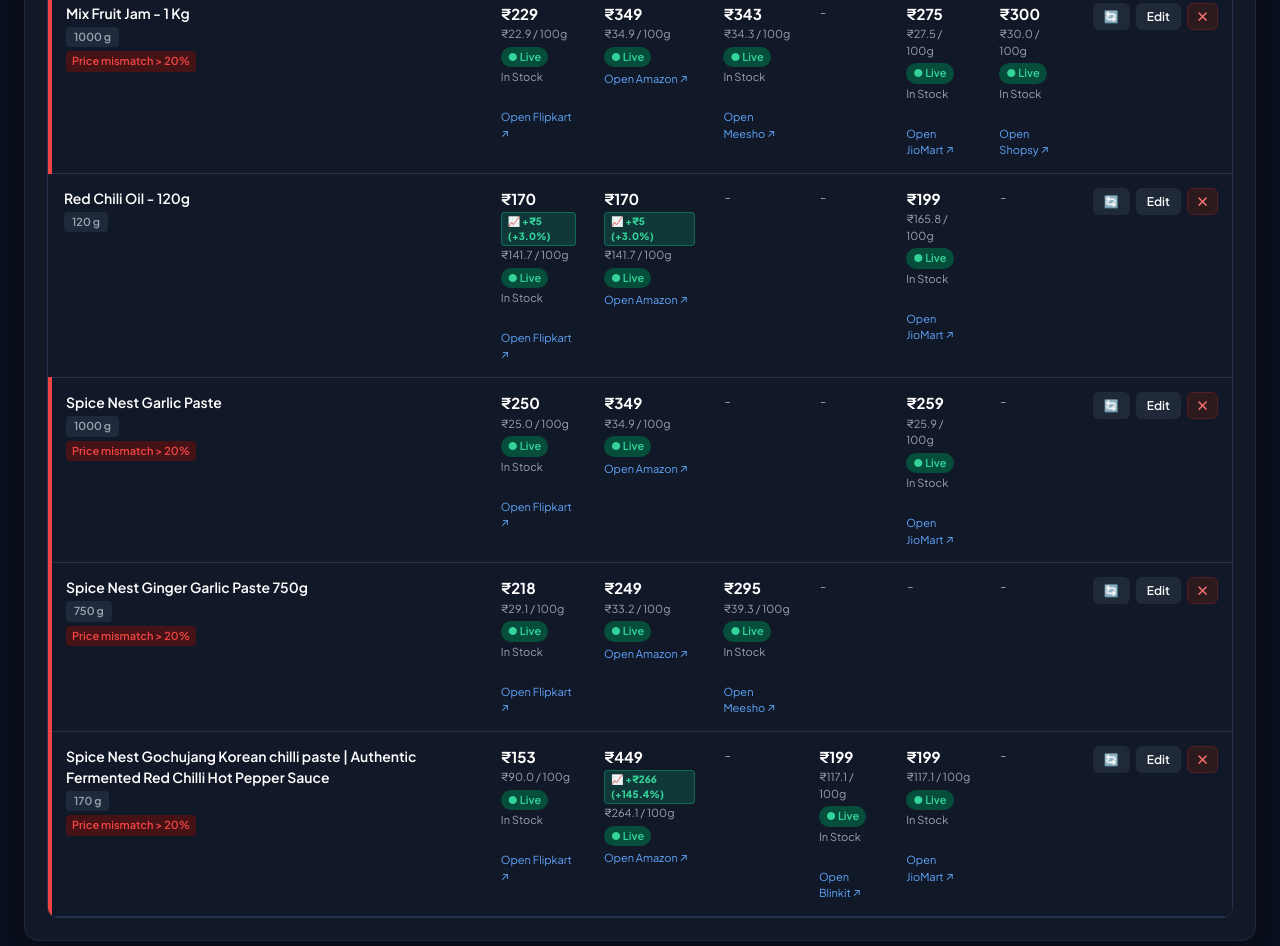
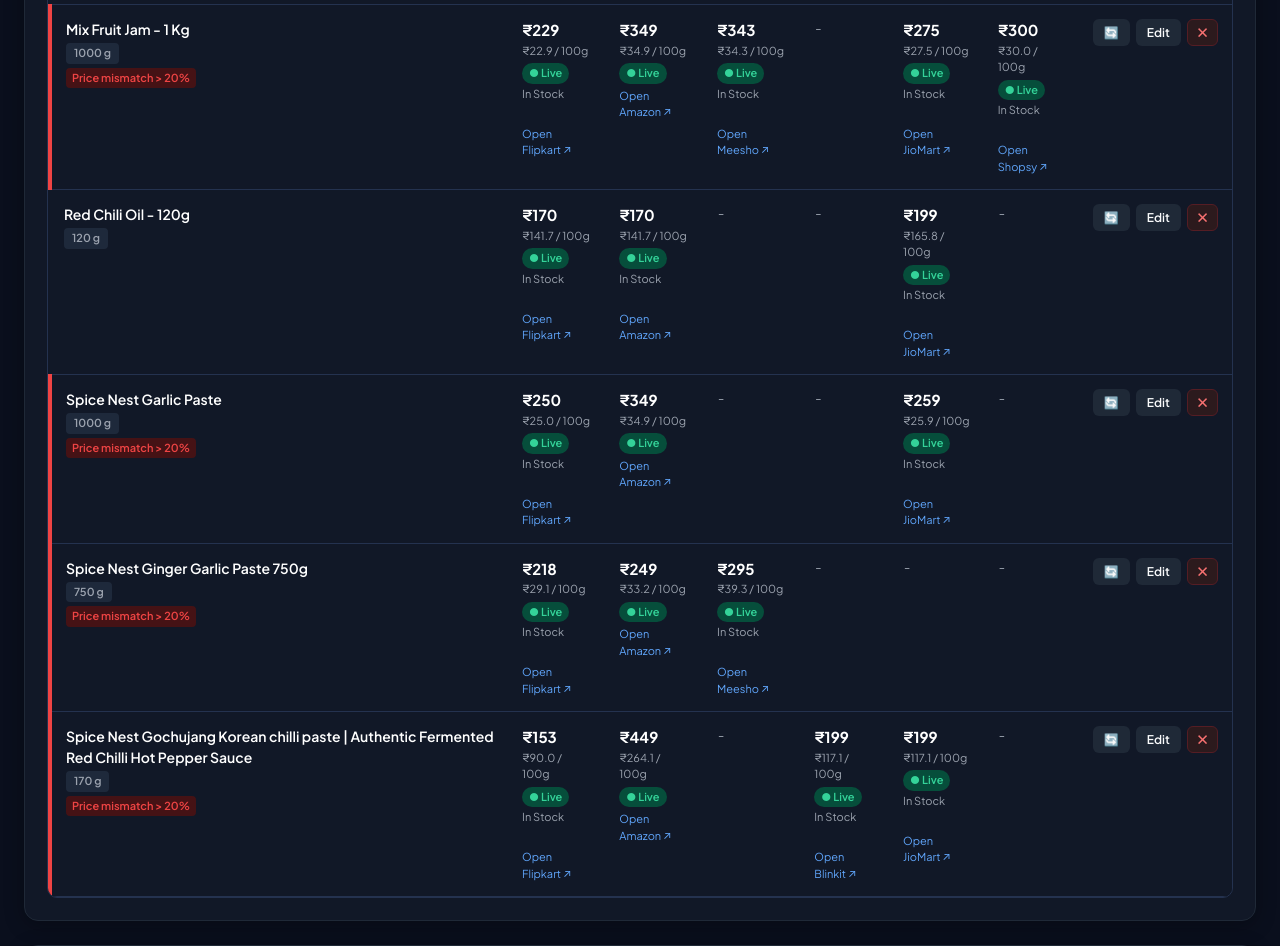
Before and after one commit to parth-limitless/Parth-E-com, a plain HTML site: page docs/index.html in a window 1280 px wide. Shown: the part 1826-2772 px from the top of the page. Drawn offline with nearby package versions, Linux system fonts and the light colour scheme.

Commit message:
Auto-sync: Daily Price Hub Snapshot [2026-11-17 10:04] [skip ci]

```diff
--- a/docs/index.html
+++ b/docs/index.html
@@ -931,7 +931,7 @@
                 <form method="post" action="/sku/check/3" style="display:inline" title="Is SKU ka price abhi refresh karo">
                   <button class="sm">🔄</button>
                 </form>
-                <button type="button" class="sm" onclick='editSku({"grams": 120.0, "id": 3, "latest": {"Amazon": {"cmp": 149.2, "id": 447, "live": 1, "note": "", "p100": 149.2, "platform": "Amazon", "price": 179.0, "sku_id": 3, "ts": "2026-11-17 09:43:46"}, "Flipkart": {"cmp": 135.8, "id": 446, "live": 1, "note": "In Stock", "p100": 135.8, "platform": "Flipkart", "price": 163.0, "sku_id": 3, "ts": "2026-11-17 09:43:30"}, "JioMart": {"cmp": 165.8, "id": 448, "live": 1, "note": "In Stock", "p100": 165.8, "platform": "JioMart", "price": 199.0, "sku_id": 3, "ts": "2026-11-17 09:43:58"}}, "links": {"Amazon": "https://amzn.in/d/0g3PeaDW", "Blinkit": "", "Flipkart": "https://dl.flipkart.com/s/ROEhOTNNNN", "JioMart": "https://www.jiomart.com/product/spice-nest-2x-spicy-chilli-oil-120-gm-hot-spicy-masala-oil-for-cooking-momos-noodles-chinese-dishes-mnucuk-78727283", "Meesho": ""}, "mismatch": true, "name": "2x Chilli Oil"})'>Edit</button>
+                <button type="button" class="sm" onclick='editSku({"grams": 120.0, "id": 3, "latest": {"Amazon": {"cmp": 149.2, "id": 473, "live": 1, "note": "", "p100": 149.2, "platform": "Amazon", "price": 179.0, "sku_id": 3, "ts": "2026-11-17 10:00:59"}, "Flipkart": {"cmp": 135.8, "id": 472, "live": 1, "note": "In Stock", "p100": 135.8, "platform": "Flipkart", "price": 163.0, "sku_id": 3, "ts": "2026-11-17 10:00:46"}, "JioMart": {"cmp": 165.8, "id": 474, "live": 1, "note": "In Stock", "p100": 165.8, "platform": "JioMart", "price": 199.0, "sku_id": 3, "ts": "2026-11-17 10:01:11"}}, "links": {"Amazon": "https://amzn.in/d/0g3PeaDW", "Blinkit": "", "Flipkart": "https://dl.flipkart.com/s/ROEhOTNNNN", "JioMart": "https://www.jiomart.com/product/spice-nest-2x-spicy-chilli-oil-120-gm-hot-spicy-masala-oil-for-cooking-momos-noodles-chinese-dishes-mnucuk-78727283", "Meesho": ""}, "mismatch": true, "name": "2x Chilli Oil"})'>Edit</button>
                 <form method="post" action="/sku/delete/3" style="display:inline" onsubmit="return confirm('Kya aap is SKU ko delete karna chahte hain?')">
                   <button class="danger sm">✕</button>
                 </form>
@@ -1031,7 +1031,7 @@
                 <form method="post" action="/sku/check/7" style="display:inline" title="Is SKU ka price abhi refresh karo">
                   <button class="sm">🔄</button>
                 </form>
-                <button type="button" class="sm" onclick='editSku({"grams": 120.0, "id": 7, "latest": {"Amazon": {"cmp": 162.5, "id": 456, "live": 1, "note": "", "p100": 162.5, "platform": "Amazon", "price": 195.0, "sku_id": 7, "ts": "2026-11-17 09:45:34"}, "Flipkart": {"cmp": 146.7, "id": 455, "live": 1, "note": "In Stock", "p100": 146.7, "platform": "Flipkart", "price": 176.0, "sku_id": 7, "ts": "2026-11-17 09:45:21"}}, "links": {"Amazon": "https://amzn.in/d/0a1zIzfT", "Blinkit": "", "Flipkart": "https://dl.flipkart.com/s/Ayh4ECuuuN", "JioMart": "", "Meesho": ""}, "mismatch": false, "name": "Green Chilli Oil - 120g"})'>Edit</button>
+                <button type="button" class="sm" onclick='editSku({"grams": 120.0, "id": 7, "latest": {"Amazon": {"cmp": 162.5, "id": 482, "live": 1, "note": "", "p100": 162.5, "platform": "Amazon", "price": 195.0, "sku_id": 7, "ts": "2026-11-17 10:02:25"}, "Flipkart": {"cmp": 146.7, "id": 481, "live": 1, "note": "In Stock", "p100": 146.7, "platform": "Flipkart", "price": 176.0, "sku_id": 7, "ts": "2026-11-17 10:02:11"}}, "links": {"Amazon": "https://amzn.in/d/0a1zIzfT", "Blinkit": "", "Flipkart": "https://dl.flipkart.com/s/Ayh4ECuuuN", "JioMart": "", "Meesho": ""}, "mismatch": false, "name": "Green Chilli Oil - 120g"})'>Edit</button>
                 <form method="post" action="/sku/delete/7" style="display:inline" onsubmit="return confirm('Kya aap is SKU ko delete karna chahte hain?')">
                   <button class="danger sm">✕</button>
                 </form>
@@ -1147,7 +1147,7 @@
                 <form method="post" action="/sku/check/5" style="display:inline" title="Is SKU ka price abhi refresh karo">
                   <button class="sm">🔄</button>
                 </form>
-                <button type="button" class="sm" onclick='editSku({"grams": 370.0, "id": 5, "latest": {"Amazon": {"cmp": 48.6, "id": 458, "live": 1, "note": "", "p100": 48.6, "platform": "Amazon", "price": 180.0, "sku_id": 5, "ts": "2026-11-17 09:45:50"}, "Flipkart": {"cmp": 50.3, "id": 457, "live": 1, "note": "In Stock", "p100": 50.3, "platform": "Flipkart", "price": 186.0, "sku_id": 5, "ts": "2026-11-17 09:45:40"}, "JioMart": {"cmp": 48.6, "id": 459, "live": 1, "note": "In Stock", "p100": 48.6, "platform": "JioMart", "price": 180.0, "sku_id": 5, "ts": "2026-11-17 09:46:05"}}, "links": {"Amazon": "https://amzn.in/d/05yjqBj2", "Blinkit": "", "Flipkart": "https://dl.flipkart.com/s/yDtodnNNNN", "JioMart": "https://www.jiomart.com/product/spice-nest-mixed-fruit-jam-370gm-rich-fruit-blend-smooth-spreadable-perfect-for-bread-roti-snacks-mja65q-62673828", "Meesho": ""}, "mismatch": false, "name": "Miix Fruit Jam - 370g"})'>Edit</button>
+                <button type="button" class="sm" onclick='editSku({"grams": 370.0, "id": 5, "latest": {"Amazon": {"cmp": 48.6, "id": 484, "live": 1, "note": "", "p100": 48.6, "platform": "Amazon", "price": 180.0, "sku_id": 5, "ts": "2026-11-17 10:02:46"}, "Flipkart": {"cmp": 50.3, "id": 483, "live": 1, "note": "In Stock", "p100": 50.3, "platform": "Flipkart", "price": 186.0, "sku_id": 5, "ts": "2026-11-17 10:02:34"}, "JioMart": {"cmp": 48.6, "id": 485, "live": 1, "note": "In Stock", "p100": 48.6, "platform": "JioMart", "price": 180.0, "sku_id": 5, "ts": "2026-11-17 10:02:59"}}, "links": {"Amazon": "https://amzn.in/d/05yjqBj2", "Blinkit": "", "Flipkart": "https://dl.flipkart.com/s/yDtodnNNNN", "JioMart": "https://www.jiomart.com/product/spice-nest-mixed-fruit-jam-370gm-rich-fruit-blend-smooth-spreadable-perfect-for-bread-roti-snacks-mja65q-62673828", "Meesho": ""}, "mismatch": false, "name": "Miix Fruit Jam - 370g"})'>Edit</button>
                 <form method="post" action="/sku/delete/5" style="display:inline" onsubmit="return confirm('Kya aap is SKU ko delete karna chahte hain?')">
                   <button class="danger sm">✕</button>
                 </form>
@@ -1297,7 +1297,7 @@
                 <form method="post" action="/sku/check/8" style="display:inline" title="Is SKU ka price abhi refresh karo">
                   <button class="sm">🔄</button>
                 </form>
-                <button type="button" class="sm" onclick='editSku({"grams": 1000.0, "id": 8, "latest": {"Amazon": {"cmp": 34.9, "id": 461, "live": 1, "note": "", "p100": 34.9, "platform": "Amazon", "price": 349.0, "sku_id": 8, "ts": "2026-11-17 09:46:26"}, "Flipkart": {"cmp": 22.9, "id": 460, "live": 1, "note": "In Stock", "p100": 22.9, "platform": "Flipkart", "price": 229.0, "sku_id": 8, "ts": "2026-11-17 09:46:13"}, "JioMart": {"cmp": 27.5, "id": 463, "live": 1, "note": "In Stock", "p100": 27.5, "platform": "JioMart", "price": 275.0, "sku_id": 8, "ts": "2026-11-17 09:46:45"}, "Meesho": {"cmp": 34.3, "id": 462, "live": 1, "note": "In Stock", "p100": 34.3, "platform": "Meesho", "price": 343.0, "sku_id": 8, "ts": "2026-11-17 09:46:32"}, "Shopsy": {"cmp": 30.0, "id": 464, "live": 1, "note": "In Stock", "p100": 30.0, "platform": "Shopsy", "price": 300.0, "sku_id": 8, "ts": "2026-11-17 09:46:50"}}, "links": {"Amazon": "https://amzn.in/d/09cL5nxY", "Blinkit": "", "Flipkart": "https://dl.flipkart.com/s/30csXfNNNN", "JioMart": "https://www.jiomart.com/product/spice-nest-mixed-fruit-jam-1kg-rich-fruit-blend-smooth-spreadable-perfect-for-breakfast-snacks-mj75hd-50816465", "Meesho": "https://www.meesho.com/mix-fruit-jam-1kg/p/9220r3?ms=2\u0026source=Meri+Shop", "Shopsy": "https://www.shopsy.in/spice-nest-mix-fruit-jam-1kg-natural-spread-no-preservatives-healthy-breakfast-1-kg/p/itm401fc46dfd968"}, "mismatch": true, "name": "Mix Fruit Jam - 1 Kg"})'>Edit</button>
+                <button type="button" class="sm" onclick='editSku({"grams": 1000.0, "id": 8, "latest": {"Amazon": {"cmp": 34.9, "id": 487, "live": 1, "note": "", "p100": 34.9, "platform": "Amazon", "price": 349.0, "sku_id": 8, "ts": "2026-11-17 10:03:16"}, "Flipkart": {"cmp": 22.9, "id": 486, "live": 1, "note": "In Stock", "p100": 22.9, "platform": "Flipkart", "price": 229.0, "sku_id": 8, "ts": "2026-11-17 10:03:05"}, "JioMart": {"cmp": 27.5, "id": 489, "live": 1, "note": "In Stock", "p100": 27.5, "platform": "JioMart", "price": 275.0, "sku_id": 8, "ts": "2026-11-17 10:03:35"}, "Meesho": {"cmp": 34.3, "id": 488, "live": 1, "note": "In Stock", "p100": 34.3, "platform": "Meesho", "price": 343.0, "sku_id": 8, "ts": "2026-11-17 10:03:21"}, "Shopsy": {"cmp": 30.0, "id": 490, "live": 1, "note": "In Stock", "p100": 30.0, "platform": "Shopsy", "price": 300.0, "sku_id": 8, "ts": "2026-11-17 10:03:41"}}, "links": {"Amazon": "https://amzn.in/d/09cL5nxY", "Blinkit": "", "Flipkart": "https://dl.flipkart.com/s/30csXfNNNN", "JioMart": "https://www.jiomart.com/product/spice-nest-mixed-fruit-jam-1kg-rich-fruit-blend-smooth-spreadable-perfect-for-breakfast-snacks-mj75hd-50816465", "Meesho": "https://www.meesho.com/mix-fruit-jam-1kg/p/9220r3?ms=2\u0026source=Meri+Shop", "Shopsy": "https://www.shopsy.in/spice-nest-mix-fruit-jam-1kg-natural-spread-no-preservatives-healthy-breakfast-1-kg/p/itm401fc46dfd968"}, "mismatch": true, "name": "Mix Fruit Jam - 1 Kg"})'>Edit</button>
                 <form method="post" action="/sku/delete/8" style="display:inline" onsubmit="return confirm('Kya aap is SKU ko delete karna chahte hain?')">
                   <button class="danger sm">✕</button>
                 </form>
@@ -1321,12 +1321,6 @@
                   <div class="price-tag">₹170</div>
 
 
-                      <span style="display:inline-block; margin-top:2px; background:rgba(16, 185, 129, 0.2); color:#34d399; border:1px solid rgba(16, 185, 129, 0.4); padding:1px 6px; border-radius:4px; font-size:10px; font-weight:800;" title="Price badhaye: Pehle ₹165 tha">
-                        📈 +₹5 (+3.0%)
-                      </span>
-
-
-
                   <div class="unit-price">₹141.7 / 100g</div>
 
 
@@ -1351,12 +1345,6 @@
                   <div class="price-tag">₹170</div>
 
 
-                      <span style="display:inline-block; margin-top:2px; background:rgba(16, 185, 129, 0.2); color:#34d399; border:1px solid rgba(16, 185, 129, 0.4); padding:1px 6px; border-radius:4px; font-size:10px; font-weight:800;" title="Price badhaye: Pehle ₹165 tha">
-                        📈 +₹5 (+3.0%)
-                      </span>
-
-
-
                   <div class="unit-price">₹141.7 / 100g</div>
 
 
@@ -1365,6 +1353,8 @@
                   <span class="badge badge-live">● Live</span>
 
 
+
+                <div style="font-size: 11px; color: var(--text-muted); margin-top:2px;">In Stock</div>
 
 
                 <br><a href="https://dl.flipkart.com/s/AQXkrSuuuN" target="_blank" class="portal-link">Open Amazon ↗</a>
@@ -1425,7 +1415,7 @@
                 <form method="post" action="/sku/check/6" style="display:inline" title="Is SKU ka price abhi refresh karo">
                   <button class="sm">🔄</button>
                 </form>
-                <button type="button" class="sm" onclick='editSku({"grams": 120.0, "id": 6, "latest": {"Amazon": {"cmp": 141.7, "id": 453, "live": 1, "note": "", "p100": 141.7, "platform": "Amazon", "price": 170.0, "price_change": {"diff": 5.0, "new": 170.0, "old": 165.0, "pct": 3.0, "type": "hike"}, "sku_id": 6, "ts": "2026-11-17 09:44:59"}, "Flipkart": {"cmp": 141.7, "id": 452, "live": 1, "note": "In Stock", "p100": 141.7, "platform": "Flipkart", "price": 170.0, "price_change": {"diff": 5.0, "new": 170.0, "old": 165.0, "pct": 3.0, "type": "hike"}, "sku_id": 6, "ts": "2026-11-17 09:44:29"}, "JioMart": {"cmp": 165.8, "id": 454, "live": 1, "note": "In Stock", "p100": 165.8, "platform": "JioMart", "price": 199.0, "sku_id": 6, "ts": "2026-11-17 09:45:13"}}, "links": {"Amazon": "https://dl.flipkart.com/s/AQXkrSuuuN", "Blinkit": "", "Flipkart": "https://dl.flipkart.com/s/A_vg42uuuN", "JioMart": "https://www.jiomart.com/product/spice-nest-spicy-chilli-oil-120-gm-desi-style-chilli-oil-for-pizza-pasta-maggi-chinese-food-mnsvct-78666844", "Meesho": ""}, "mismatch": false, "name": "Red Chili Oil - 120g"})'>Edit</button>
+                <button type="button" class="sm" onclick='editSku({"grams": 120.0, "id": 6, "latest": {"Amazon": {"cmp": 141.7, "id": 479, "live": 1, "note": "In Stock", "p100": 141.7, "platform": "Amazon", "price": 170.0, "sku_id": 6, "ts": "2026-11-17 10:01:49"}, "Flipkart": {"cmp": 141.7, "id": 478, "live": 1, "note": "In Stock", "p100": 141.7, "platform": "Flipkart", "price": 170.0, "sku_id": 6, "ts": "2026-11-17 10:01:42"}, "JioMart": {"cmp": 165.8, "id": 480, "live": 1, "note": "In Stock", "p100": 165.8, "platform": "JioMart", "price": 199.0, "sku_id": 6, "ts": "2026-11-17 10:02:04"}}, "links": {"Amazon": "https://dl.flipkart.com/s/AQXkrSuuuN", "Blinkit": "", "Flipkart": "https://dl.flipkart.com/s/A_vg42uuuN", "JioMart": "https://www.jiomart.com/product/spice-nest-spicy-chilli-oil-120-gm-desi-style-chilli-oil-for-pizza-pasta-maggi-chinese-food-mnsvct-78666844", "Meesho": ""}, "mismatch": false, "name": "Red Chili Oil - 120g"})'>Edit</button>
                 <form method="post" action="/sku/delete/6" style="display:inline" onsubmit="return confirm('Kya aap is SKU ko delete karna chahte hain?')">
                   <button class="danger sm">✕</button>
                 </form>
@@ -1543,7 +1533,7 @@
                 <form method="post" action="/sku/check/9" style="display:inline" title="Is SKU ka price abhi refresh karo">
                   <button class="sm">🔄</button>
                 </form>
-                <button type="button" class="sm" onclick='editSku({"grams": 1000.0, "id": 9, "latest": {"Amazon": {"cmp": 34.9, "id": 466, "live": 1, "note": "", "p100": 34.9, "platform": "Amazon", "price": 349.0, "sku_id": 9, "ts": "2026-11-17 09:47:11"}, "Flipkart": {"cmp": 25.0, "id": 465, "live": 1, "note": "In Stock", "p100": 25.0, "platform": "Flipkart", "price": 250.0, "sku_id": 9, "ts": "2026-11-17 09:46:57"}, "JioMart": {"cmp": 25.9, "id": 467, "live": 1, "note": "In Stock", "p100": 25.9, "platform": "JioMart", "price": 259.0, "sku_id": 9, "ts": "2026-11-17 09:47:27"}}, "links": {"Amazon": "https://amzn.in/d/05I1lMOh", "Blinkit": "", "Flipkart": "https://dl.flipkart.com/s/p5QsXouuuN", "JioMart": "https://www.jiomart.com/product/spice-nest-garlic-paste-fresh-natural-premium-thick-aromatic-preservative-free-ready-to-use-cooking-essential-for-curries-marinades-soups-stir-fries-indian-kitchen-must-have-mj76o0-50899246", "Meesho": "", "Shopsy": ""}, "mismatch": true, "name": "Spice Nest Garlic Paste"})'>Edit</button>
+                <button type="button" class="sm" onclick='editSku({"grams": 1000.0, "id": 9, "latest": {"Amazon": {"cmp": 34.9, "id": 492, "live": 1, "note": "", "p100": 34.9, "platform": "Amazon", "price": 349.0, "sku_id": 9, "ts": "2026-11-17 10:03:59"}, "Flipkart": {"cmp": 25.0, "id": 491, "live": 1, "note": "In Stock", "p100": 25.0, "platform": "Flipkart", "price": 250.0, "sku_id": 9, "ts": "2026-11-17 10:03:46"}, "JioMart": {"cmp": 25.9, "id": 493, "live": 1, "note": "In Stock", "p100": 25.9, "platform": "JioMart", "price": 259.0, "sku_id": 9, "ts": "2026-11-17 10:04:12"}}, "links": {"Amazon": "https://amzn.in/d/05I1lMOh", "Blinkit": "", "Flipkart": "https://dl.flipkart.com/s/p5QsXouuuN", "JioMart": "https://www.jiomart.com/product/spice-nest-garlic-paste-fresh-natural-premium-thick-aromatic-preservative-free-ready-to-use-cooking-essential-for-curries-marinades-soups-stir-fries-indian-kitchen-must-have-mj76o0-50899246", "Meesho": "", "Shopsy": ""}, "mismatch": true, "name": "Spice Nest Garlic Paste"})'>Edit</button>
                 <form method="post" action="/sku/delete/9" style="display:inline" onsubmit="return confirm('Kya aap is SKU ko delete karna chahte hain?')">
                   <button class="danger sm">✕</button>
                 </form>
@@ -1661,7 +1651,7 @@
                 <form method="post" action="/sku/check/4" style="display:inline" title="Is SKU ka price abhi refresh karo">
                   <button class="sm">🔄</button>
                 </form>
-                <button type="button" class="sm" onclick='editSku({"grams": 750.0, "id": 4, "latest": {"Amazon": {"cmp": 33.2, "id": 450, "live": 1, "note": "", "p100": 33.2, "platform": "Amazon", "price": 249.0, "sku_id": 4, "ts": "2026-11-17 09:44:17"}, "Flipkart": {"cmp": 29.1, "id": 449, "live": 1, "note": "In Stock", "p100": 29.1, "platform": "Flipkart", "price": 218.0, "sku_id": 4, "ts": "2026-11-17 09:44:05"}, "Meesho": {"cmp": 39.3, "id": 451, "live": 1, "note": "In Stock", "p100": 39.3, "platform": "Meesho", "price": 295.0, "sku_id": 4, "ts": "2026-11-17 09:44:22"}}, "links": {"Amazon": "https://amzn.in/d/005cTfzV", "Blinkit": "", "Flipkart": "https://dl.flipkart.com/s/A3eckKuuuN", "JioMart": "", "Meesho": "https://www.meesho.com/spice-nest-ginger-garlic-paste-750g-pure-adrak-lehsun-paste-no-preservatives-fresh-ginger-garlic-for-curries-biryani-indian-cooking-ready-to-use-jar/p/axi3yp?ms=2\u0026source=Meri+Shop"}, "mismatch": true, "name": "Spice Nest Ginger Garlic Paste 750g"})'>Edit</button>
+                <button type="button" class="sm" onclick='editSku({"grams": 750.0, "id": 4, "latest": {"Amazon": {"cmp": 33.2, "id": 476, "live": 1, "note": "", "p100": 33.2, "platform": "Amazon", "price": 249.0, "sku_id": 4, "ts": "2026-11-17 10:01:28"}, "Flipkart": {"cmp": 29.1, "id": 475, "live": 1, "note": "In Stock", "p100": 29.1, "platform": "Flipkart", "price": 218.0, "sku_id": 4, "ts": "2026-11-17 10:01:17"}, "Meesho": {"cmp": 39.3, "id": 477, "live": 1, "note": "In Stock", "p100": 39.3, "platform": "Meesho", "price": 295.0, "sku_id": 4, "ts": "2026-11-17 10:01:35"}}, "links": {"Amazon": "https://amzn.in/d/005cTfzV", "Blinkit": "", "Flipkart": "https://dl.flipkart.com/s/A3eckKuuuN", "JioMart": "", "Meesho": "https://www.meesho.com/spice-nest-ginger-garlic-paste-750g-pure-adrak-lehsun-paste-no-preservatives-fresh-ginger-garlic-for-curries-biryani-indian-cooking-ready-to-use-jar/p/axi3yp?ms=2\u0026source=Meri+Shop"}, "mismatch": true, "name": "Spice Nest Ginger Garlic Paste 750g"})'>Edit</button>
                 <form method="post" action="/sku/delete/4" style="display:inline" onsubmit="return confirm('Kya aap is SKU ko delete karna chahte hain?')">
                   <button class="danger sm">✕</button>
                 </form>
@@ -1709,12 +1699,6 @@
 
 
                   <div class="price-tag">₹449</div>
-
-
-                      <span style="display:inline-block; margin-top:2px; background:rgba(16, 185, 129, 0.2); color:#34d399; border:1px solid rgba(16, 185, 129, 0.4); padding:1px 6px; border-radius:4px; font-size:10px; font-weight:800;" title="Price badhaye: Pehle ₹183 tha">
-                        📈 +₹266 (+145.4%)
-                      </span>
-
 
 
                   <div class="unit-price">₹264.1 / 100g</div>
@@ -1801,7 +1785,7 @@
                 <form method="post" action="/sku/check/2" style="display:inline" title="Is SKU ka price abhi refresh karo">
                   <button class="sm">🔄</button>
                 </form>
-                <button type="button" class="sm" onclick='editSku({"grams": 170.0, "id": 2, "latest": {"Amazon": {"cmp": 264.1, "id": 443, "live": 1, "note": "", "p100": 264.1, "platform": "Amazon", "price": 449.0, "price_change": {"diff": 266.0, "new": 449.0, "old": 183.0, "pct": 145.4, "type": "hike"}, "sku_id": 2, "ts": "2026-11-17 09:43:01"}, "Blinkit": {"cmp": 117.1, "id": 444, "live": 1, "note": "In Stock", "p100": 117.1, "platform": "Blinkit", "price": 199.0, "sku_id": 2, "ts": "2026-11-17 09:43:08"}, "Flipkart": {"cmp": 90.0, "id": 442, "live": 1, "note": "In Stock", "p100": 90.0, "platform": "Flipkart", "price": 153.0, "sku_id": 2, "ts": "2026-11-17 09:42:38"}, "JioMart": {"cmp": 117.1, "id": 445, "live": 1, "note": "In Stock", "p100": 117.1, "platform": "JioMart", "price": 199.0, "sku_id": 2, "ts": "2026-11-17 09:43:24"}}, "links": {"Amazon": "https://amzn.in/d/0c4dk1zJ", "Blinkit": "https://blinkit.com/prn/spice-nest-gochujang-korean-hot-chilli-paste/prid/748272", "Flipkart": "https://dl.flipkart.com/s/esaUOTNNNN", "JioMart": "https://www.jiomart.com/product/spice-nest-korean-gochujang-paste-160g-authentic-fermented-red-chilli-hot-pepper-sauce-sweet-spicy-umami-for-tteokbokki-bibimbap-ramen-marinades-mknl77-72445640", "Meesho": ""}, "mismatch": true, "name": "Spice Nest Gochujang Korean chilli paste | Authentic Fermented Red Chilli Hot Pepper Sauce"})'>Edit</button>
+                <button type="button" class="sm" onclick='editSku({"grams": 170.0, "id": 2, "latest": {"Amazon": {"cmp": 264.1, "id": 469, "live": 1, "note": "", "p100": 264.1, "platform": "Amazon", "price": 449.0, "sku_id": 2, "ts": "2026-11-17 10:00:22"}, "Blinkit": {"cmp": 117.1, "id": 470, "live": 1, "note": "In Stock", "p100": 117.1, "platform": "Blinkit", "price": 199.0, "sku_id": 2, "ts": "2026-11-17 10:00:27"}, "Flipkart": {"cmp": 90.0, "id": 468, "live": 1, "note": "In Stock", "p100": 90.0, "platform": "Flipkart", "price": 153.0, "sku_id": 2, "ts": "2026-11-17 10:00:04"}, "JioMart": {"cmp": 117.1, "id": 471, "live": 1, "note": "In Stock", "p100": 117.1, "platform": "JioMart", "price": 199.0, "sku_id": 2, "ts": "2026-11-17 10:00:39"}}, "links": {"Amazon": "https://amzn.in/d/0c4dk1zJ", "Blinkit": "https://blinkit.com/prn/spice-nest-gochujang-korean-hot-chilli-paste/prid/748272", "Flipkart": "https://dl.flipkart.com/s/esaUOTNNNN", "JioMart": "https://www.jiomart.com/product/spice-nest-korean-gochujang-paste-160g-authentic-fermented-red-chilli-hot-pepper-sauce-sweet-spicy-umami-for-tteokbokki-bibimbap-ramen-marinades-mknl77-72445640", "Meesho": ""}, "mismatch": true, "name": "Spice Nest Gochujang Korean chilli paste | Authentic Fermented Red Chilli Hot Pepper Sauce"})'>Edit</button>
                 <form method="post" action="/sku/delete/2" style="display:inline" onsubmit="return confirm('Kya aap is SKU ko delete karna chahte hain?')">
                   <button class="danger sm">✕</button>
                 </form>
```
Also changed, not shown: 2 other files.
